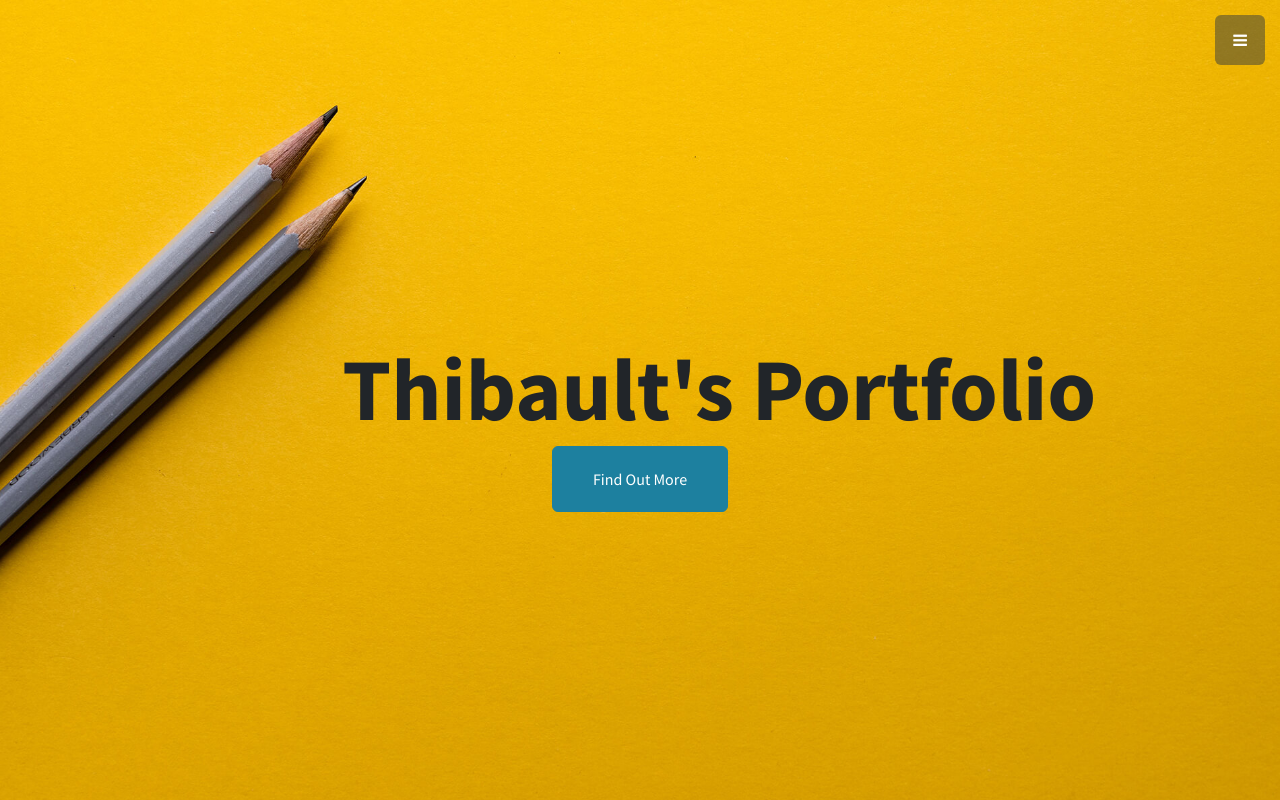
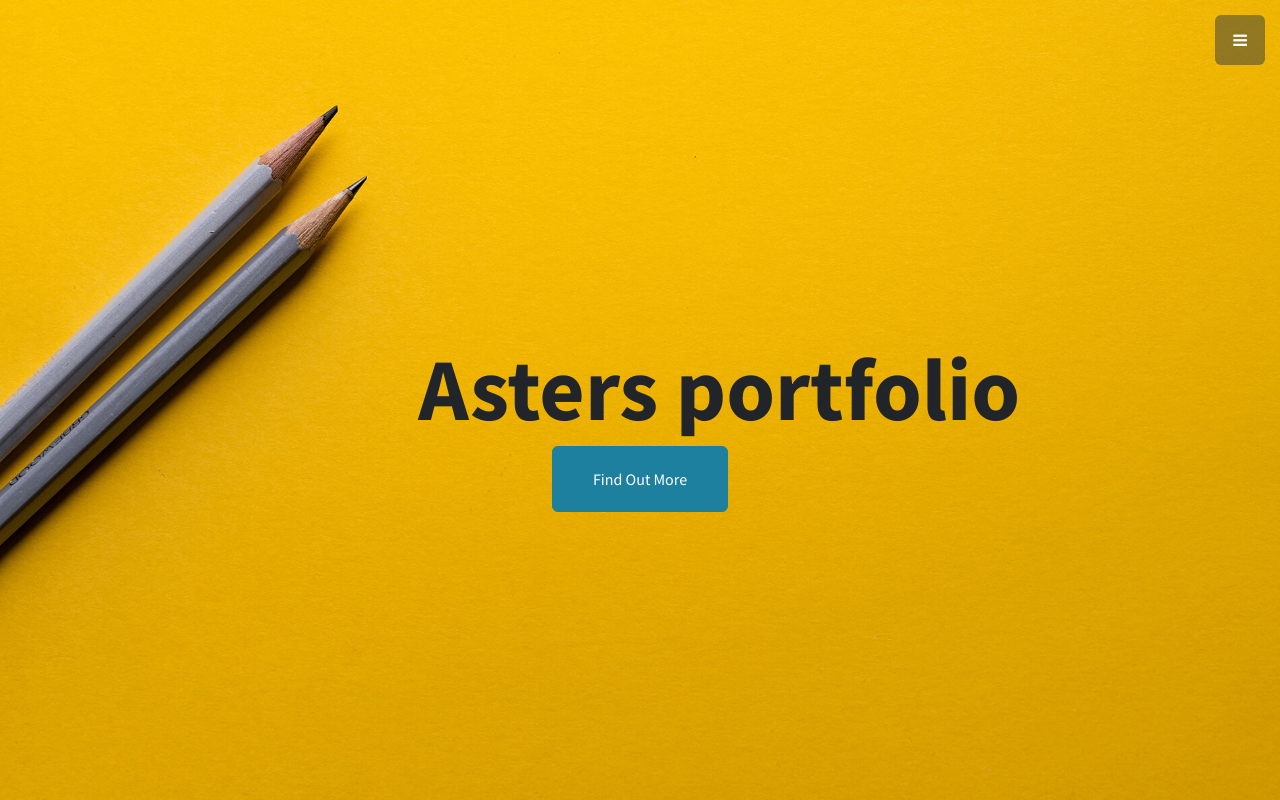
Before and after one commit to vermeirA/simple-portfolio2, a plain HTML site: page index.html in a window 1280 px wide. Shown: the top 800 px of the page. Drawn offline with Linux system fonts and the light colour scheme.

Commit message:
Update index.html

```diff
--- a/index.html
+++ b/index.html
@@ -29,7 +29,7 @@
     <header class="d-flex masthead" style="background-image:url('assets/img/bg-masthead.jpg');">
         <div class="container my-auto text-center">
             <h3 class="mb-5"></h3>
-            <h1 class="mb-1">&nbsp; &nbsp; &nbsp; &nbsp; &nbsp;Thibault's Portfoliо</h1><a class="btn btn-primary btn-xl" role="button" href="#about">Find Out More</a>
+            <h1 class="mb-1">&nbsp; &nbsp; &nbsp; &nbsp; &nbsp;Asters portfolio</h1><a class="btn btn-primary btn-xl" role="button" href="#about">Find Out More</a>
         </div>
     </header>
     <section id="about" class="content-section bg-light">
```
